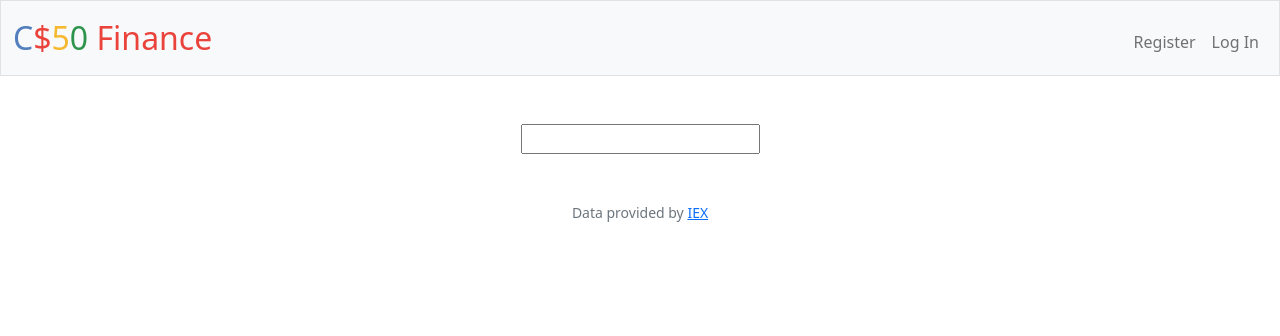
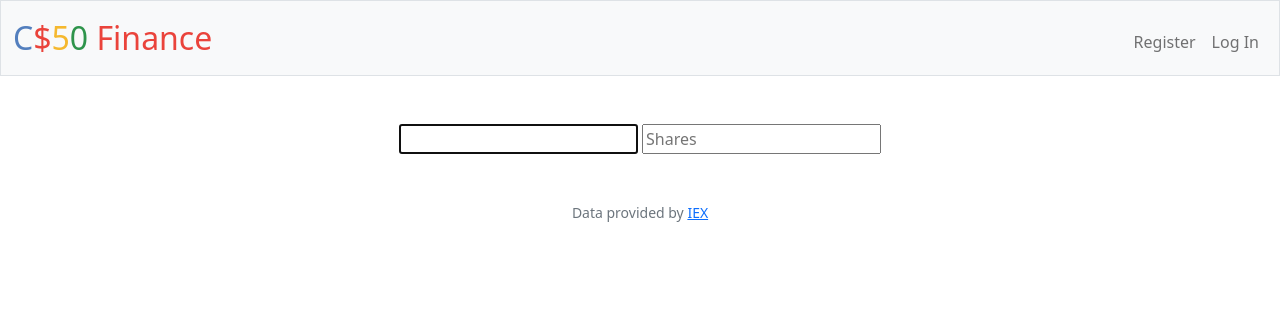
Before and after one commit to H3nry-T/cs50-copy, a Flask app: template pset9/finance/templates/buy.html in a window 1280 px wide. Shown: the top 336 px of the page. Run offline with Flask 2, Linux system fonts and the light colour scheme; the template is opened without the code that fills it, so the values that code supplies are empty; some libraries are stand-ins or nearby versions.

Commit message:
Tue, Nov 1, 2022, 4:26 PM +00:00

```diff
--- a/pset9/finance/templates/buy.html
+++ b/pset9/finance/templates/buy.html
@@ -2,6 +2,7 @@
 
 {% block main %}
     <form action="/buy" method="post">
-        <input type="text" name="symbol"
+        <input type="text" name="symbol" autofocus autocomplete="off">
+        <input type="text" name="shares" autofocus autocomplete="off" placeholder="Shares">
     </form>
 {% endblock %}
```
